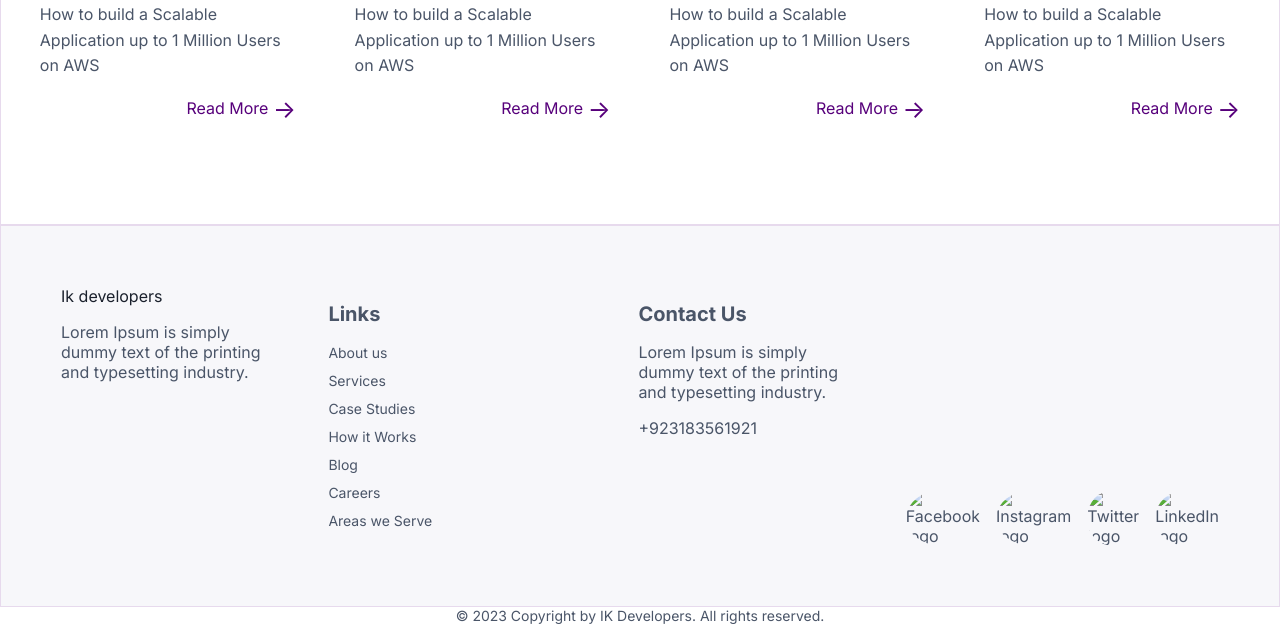
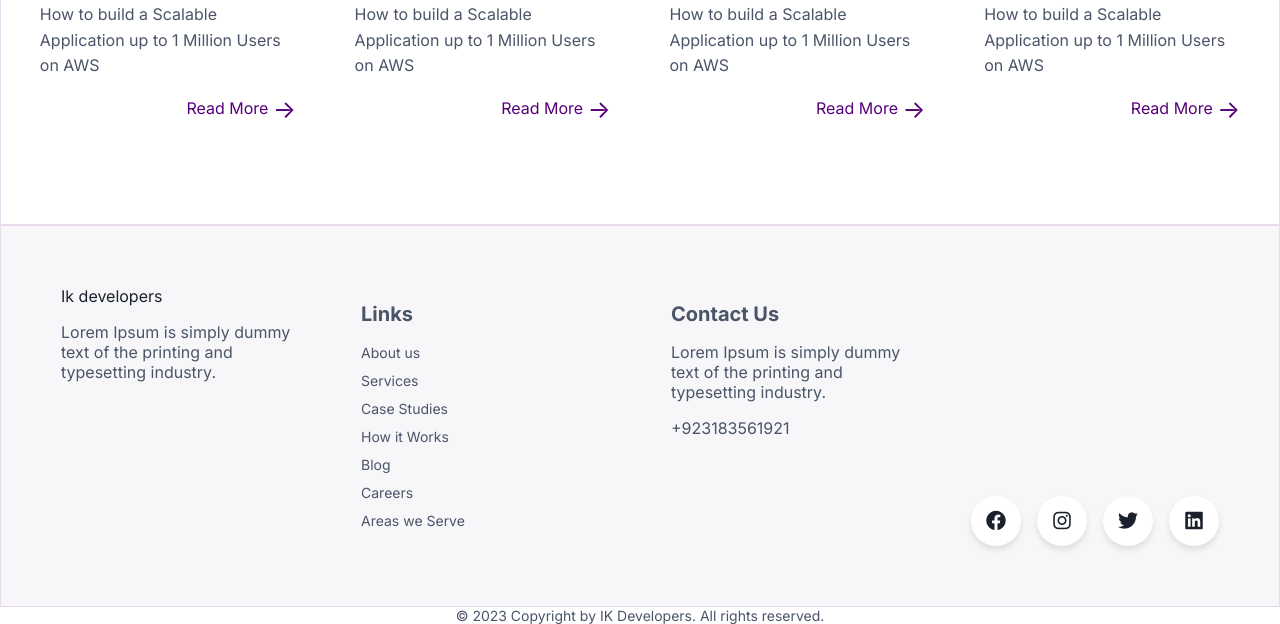
Before and after one commit to alison2704/landingPage, a plain HTML site: page index.html in a window 1280 px wide. Shown: the part 3076-3700 px from the top of the page. Drawn offline with Linux system fonts and the light colour scheme.

Commit message:
Actualizaciones de diseño: Inclusion de Fontawsome

```diff
--- a/estilos.css
+++ b/estilos.css
@@ -112,6 +112,9 @@ header {
     font-size: var(--tamaño-texto-botón);
     margin: 0 var(--espaciado-sm);
     border-radius: var(--redondeado-boton);
+}
+#button-contact:hover {
+    cursor: pointer;
 }
 
 #seccion1 {
@@ -291,6 +294,24 @@ header {
     display: flex;
     align-items: last baseline;
     gap: var(--espaciado-sm);
+}
+
+.social-logo {
+    width: var(--tamaño-icono-md);
+    height: var(--tamaño-icono-md);
+    border-radius: 50%;
+    background: white;
+    display: flex;
+    align-items: center;
+    justify-content: center;
+    color: var(--color-titulo);
+    font-size: 20px;
+    box-shadow: 0 4px 6px rgba(0, 0, 0, 0.1);
+}
+
+.social-logo:hover {
+
+    cursor: pointer;
 }
 
 #social-logos img {
--- a/index.html
+++ b/index.html
@@ -11,6 +11,8 @@
         <link
             href="https://fonts.googleapis.com/css2?family=Inter:wght@300;400;500;700&display=swap"
             rel="stylesheet">
+        <!-- Font Awesome -->
+        <link rel="stylesheet" href="https://cdnjs.cloudflare.com/ajax/libs/font-awesome/6.4.0/css/all.min.css">
         <link rel="stylesheet" href="estilos.css">
     </head>
 
@@ -185,28 +187,28 @@
                 </p>
                 <div id="resourcesContainer">
                     <div class="resourceCard">
-                        <img src="https://picsum.photos/256/180?random=1"
+                        <img src="https://picsum.photos/id/1/256/180"
                             alt="Resource 1">
                         <p>How to build a Scalable Application up to 1 Million
                             Users on AWS</p>
                         <a href="#">Read More <span class="arrow">→</span></a>
                     </div>
                     <div class="resourceCard">
-                        <img src="https://picsum.photos/256/180?random=2"
+                        <img src="https://picsum.photos/id/9/256/180"
                             alt="Resource 2">
                         <p>How to build a Scalable Application up to 1 Million
                             Users on AWS</p>
                         <a href="#">Read More <span class="arrow">→</span></a>
                     </div>
                     <div class="resourceCard">
-                        <img src="https://picsum.photos/256/180?random=3"
+                        <img src="https://picsum.photos/id/48/256/180"
                             alt="Resource 3">
                         <p>How to build a Scalable Application up to 1 Million
                             Users on AWS</p>
                         <a href="#">Read More <span class="arrow">→</span></a>
                     </div>
                     <div class="resourceCard">
-                        <img src="https://picsum.photos/256/180?random=4"
+                        <img src="https://picsum.photos/id/6/256/180"
                             alt="Resource 4">
                         <p>How to build a Scalable Application up to 1 Million
                             Users on AWS</p>
@@ -244,20 +246,16 @@
                     <div id="socialMediaSubsection">
                         <div id="social-logos">
                             <div class="social-logo" id="social-logo-1">
-                                <img src="img/facebook.png" alt="Facebook logo"
-                                    class="social-img">
+                                <i class="fab fa-facebook"></i>
                             </div>
                             <div class="social-logo" id="social-logo-2">
-                                <img src="img/instagram.png"
-                                    alt="Instagram logo" class="social-img">
+                                <i class="fab fa-instagram"></i>
                             </div>
                             <div class="social-logo" id="social-logo-3">
-                                <img src="img/twitter.png" alt="Twitter logo"
-                                    class="social-img">
+                                <i class="fab fa-twitter"></i>
                             </div>
                             <div class="social-logo" id="social-logo-4">
-                                <img src="img/linkedin.png" alt="LinkedIn logo"
-                                    class="social-img">
+                                <i class="fab fa-linkedin"></i>
                             </div>
                         </div>
                     </div>
```
